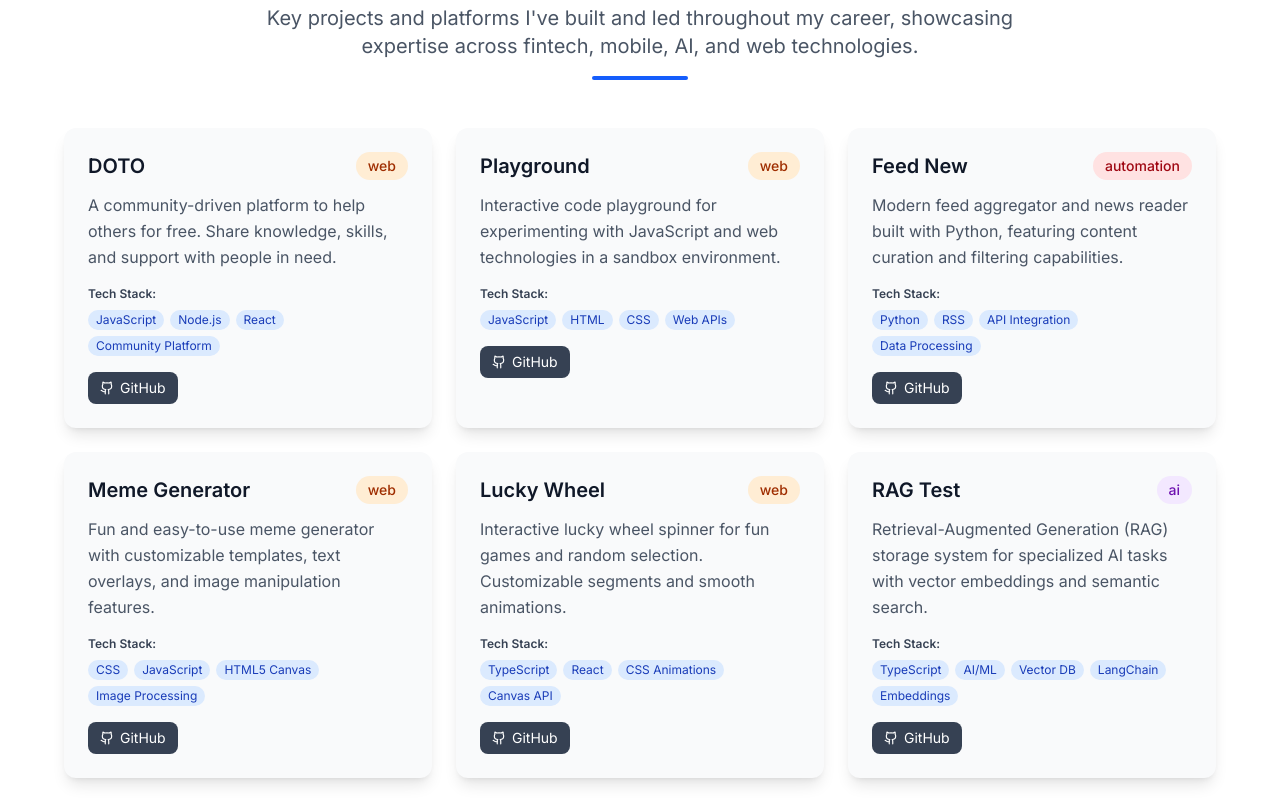
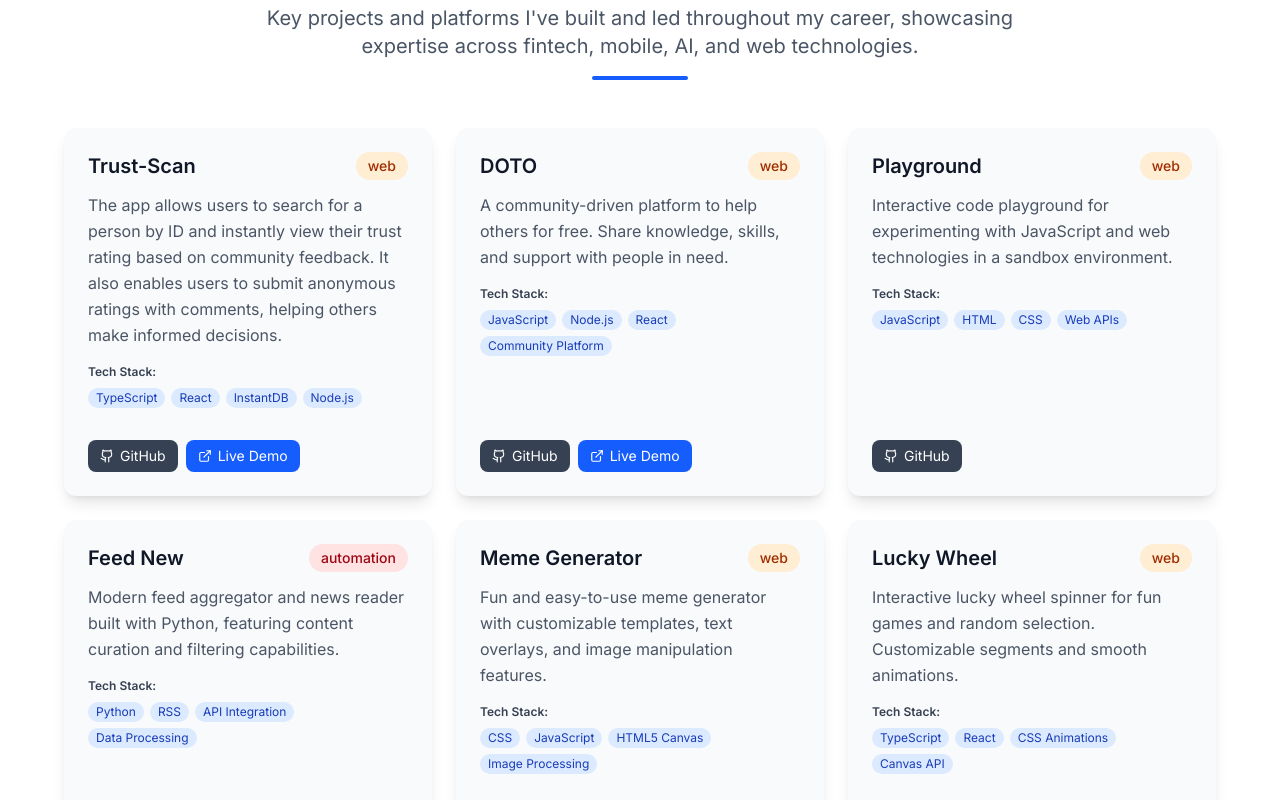
Before and after one commit to delevski/protfolio, a Next.js app: page / in a window 1280 px wide. Shown: the part 2540-3340 px from the top of the page. Built offline with nearby package versions, Linux system fonts and the light colour scheme.

Commit message:
Add Trust-Scan project and demo links, fix card layout with buttons at bottom

```diff
--- a/src/components/Projects.tsx
+++ b/src/components/Projects.tsx
@@ -70,9 +70,10 @@ const Projects = () => {
                 key={project.id}
                 variants={itemVariants}
                 whileHover={{ scale: 1.02, y: -5 }}
-                className="bg-gray-50 dark:bg-gray-800 rounded-xl overflow-hidden shadow-lg hover:shadow-xl transition-shadow duration-300"
+                className="bg-gray-50 dark:bg-gray-800 rounded-xl overflow-hidden shadow-lg hover:shadow-xl transition-shadow duration-300 h-full"
               >
-                <div className="p-5 md:p-6">
+                <div className="p-5 md:p-6 flex flex-col h-full">
+                  <div className="flex-grow">
                     <div className="flex items-start justify-between mb-3">
                       <h3 className="text-lg md:text-xl font-semibold text-gray-900 dark:text-white">
                         {project.title}
@@ -101,8 +102,9 @@ const Projects = () => {
                         ))}
                       </div>
                     </div>
+                  </div>
 
-                  <div className="flex flex-wrap gap-2">
+                  <div className="flex flex-wrap gap-2 mt-auto pt-4">
                     {project.githubUrl && (
                       <a
                         href={project.githubUrl}
--- a/src/data/index.ts
+++ b/src/data/index.ts
@@ -51,12 +51,22 @@ export const experiences: Experience[] = [
 
 export const projects: Project[] = [
   {
+    id: "trust-scan",
+    title: "Trust-Scan",
+    description: "The app allows users to search for a person by ID and instantly view their trust rating based on community feedback. It also enables users to submit anonymous ratings with comments, helping others make informed decisions.",
+    techStack: ["TypeScript", "React", "InstantDB", "Node.js"],
+    category: "web",
+    githubUrl: "https://github.com/delevski/Trust-scan",
+    liveUrl: "https://guileless-creponne-627b64.netlify.app/"
+  },
+  {
     id: "doto",
     title: "DOTO",
     description: "A community-driven platform to help others for free. Share knowledge, skills, and support with people in need.",
     techStack: ["JavaScript", "Node.js", "React", "Community Platform"],
     category: "web",
-    githubUrl: "https://github.com/delevski/DOTO"
+    githubUrl: "https://github.com/delevski/DOTO",
+    liveUrl: "https://doto-webapp.onrender.com/"
   },
   {
     id: "playground",
@@ -72,7 +82,8 @@ export const projects: Project[] = [
     description: "Modern feed aggregator and news reader built with Python, featuring content curation and filtering capabilities.",
     techStack: ["Python", "RSS", "API Integration", "Data Processing"],
     category: "automation",
-    githubUrl: "https://github.com/delevski/feed-new"
+    githubUrl: "https://github.com/delevski/feed-new",
+    liveUrl: "https://feed-news-nu.vercel.app/"
   },
   {
     id: "meme-generator",
@@ -80,7 +91,8 @@ export const projects: Project[] = [
     description: "Fun and easy-to-use meme generator with customizable templates, text overlays, and image manipulation features.",
     techStack: ["CSS", "JavaScript", "HTML5 Canvas", "Image Processing"],
     category: "web",
-    githubUrl: "https://github.com/delevski/meme-generator"
+    githubUrl: "https://github.com/delevski/meme-generator",
+    liveUrl: "https://meme-generator-six-flax.vercel.app/"
   },
   {
     id: "lucky-wheel",
@@ -88,7 +100,8 @@ export const projects: Project[] = [
     description: "Interactive lucky wheel spinner for fun games and random selection. Customizable segments and smooth animations.",
     techStack: ["TypeScript", "React", "CSS Animations", "Canvas API"],
     category: "web",
-    githubUrl: "https://github.com/delevski/Lucky-Wheel"
+    githubUrl: "https://github.com/delevski/Lucky-Wheel",
+    liveUrl: "https://lucky-wheel-kgkzw7oiy-oris-projects-1434bdbc.vercel.app/"
   },
   {
     id: "rag-test",
@@ -96,7 +109,8 @@ export const projects: Project[] = [
     description: "Retrieval-Augmented Generation (RAG) storage system for specialized AI tasks with vector embeddings and semantic search.",
     techStack: ["TypeScript", "AI/ML", "Vector DB", "LangChain", "Embeddings"],
     category: "ai",
-    githubUrl: "https://github.com/delevski/RAG-test"
+    githubUrl: "https://github.com/delevski/RAG-test",
+    liveUrl: "https://rag-test-beta.vercel.app/"
   },
   {
     id: "portfolio-html",
@@ -104,7 +118,8 @@ export const projects: Project[] = [
     description: "Clean and responsive HTML portfolio template showcasing projects and skills with modern design principles.",
     techStack: ["HTML", "CSS", "JavaScript", "Responsive Design"],
     category: "web",
-    githubUrl: "https://github.com/delevski/protfolio"
+    githubUrl: "https://github.com/delevski/protfolio",
+    liveUrl: "https://protfolio-tau-puce.vercel.app/"
   },
   {
     id: "fastapi-aws-ingestor",
@@ -120,7 +135,8 @@ export const projects: Project[] = [
     description: "Professional CRM system built with modern web technologies for customer relationship management and business process automation.",
     techStack: ["JavaScript", "Node.js", "React", "MongoDB"],
     category: "web",
-    githubUrl: "https://github.com/delevski/CRM-PRO-VB"
+    githubUrl: "https://github.com/delevski/CRM-PRO-VB",
+    liveUrl: "https://crm-pro-vb.vercel.app/"
   },
   {
     id: "scrape-websites",
```
Lines whose indentation alone changed are shown as unchanged.
